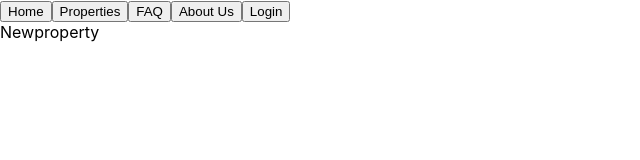
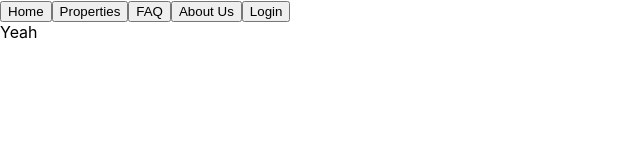
Before and after one commit to dudwa/CC-Real-Agency, a React (Create React App) app in the folder frontend/: page /newproperty in a window 1280 px wide. Shown: the top 160 px of the page, without its empty margins (0-640 px from the left). Built offline with nearby package versions, Linux system fonts and the light colour scheme.

Commit message:
refactor: NewProperty page fail test

```diff
--- a/frontend/src/pages/Newproperty.js
+++ b/frontend/src/pages/Newproperty.js
@@ -3,9 +3,58 @@ import { Link } from 'react-router-dom';
 
 export default function Newproperty() {
 
+  /*const inputFields = [
+    {className: "type", type: "text", label: "Type"},
+    {className: "cit", type: "text", label: "City"},
+    {className: "address", type: "text", label: "Address"},
+    {className: "value", type: "text", label: "Value"},
+    {className: "groundspace", type: "text", label: "Ground Space"},
+    {className: "buildyear", type: "text", label: "Build Year"},
+    {className: "about", type: "textarea", label: "About"}
+  ];
+
+  const formObject = inputFields.reduce((acc, cur) => {
+    acc[cur.className] = "";
+    return acc;
+  }, {});
+
+  const [submit, setSubmit] = useState(false);
+
+  const formSubmit = (event) => {
+    event.preventDefault();
+    setSubmit(true);
+
+    let filledFormObject = {};
+    for(const key in formObject){
+      filledFormObject[key] = event.target[key].value;
+    }
+
+    console.log(filledFormObject);
+  }*/
+/*
+  <label for="dog-names">Choose a dog name:</label>
+    <select name="dog-names" id="dog-names">
+        <option value="rigatoni">Rigatoni</option>
+        <option value="dave">Dave</option>
+        <option value="pumpernickel">Pumpernickel</option>
+        <option value="reeses">Reeses</option>
+    </select>*/
+
   return (
-    <div>
-      Newproperty
-    </div>
+    <div>Yeah</div>
+    /*submit ? <div>done</div> :
+    <div className="App">
+      <form onSubmit={formSubmit}>
+        {inputFields.map((inputfield, index) => (
+          <InputField
+            key={index}
+            className={inputfield.className}
+            type={inputfield.type}
+            label={inputfield.label}
+          />
+        ))}
+        <button type="submit">Add Property</button>
+      </form>
+    </div>*/
   );
 }
```
Also changed, not shown: frontend/src/components/InputField.js (added, +17 -0 lines).
